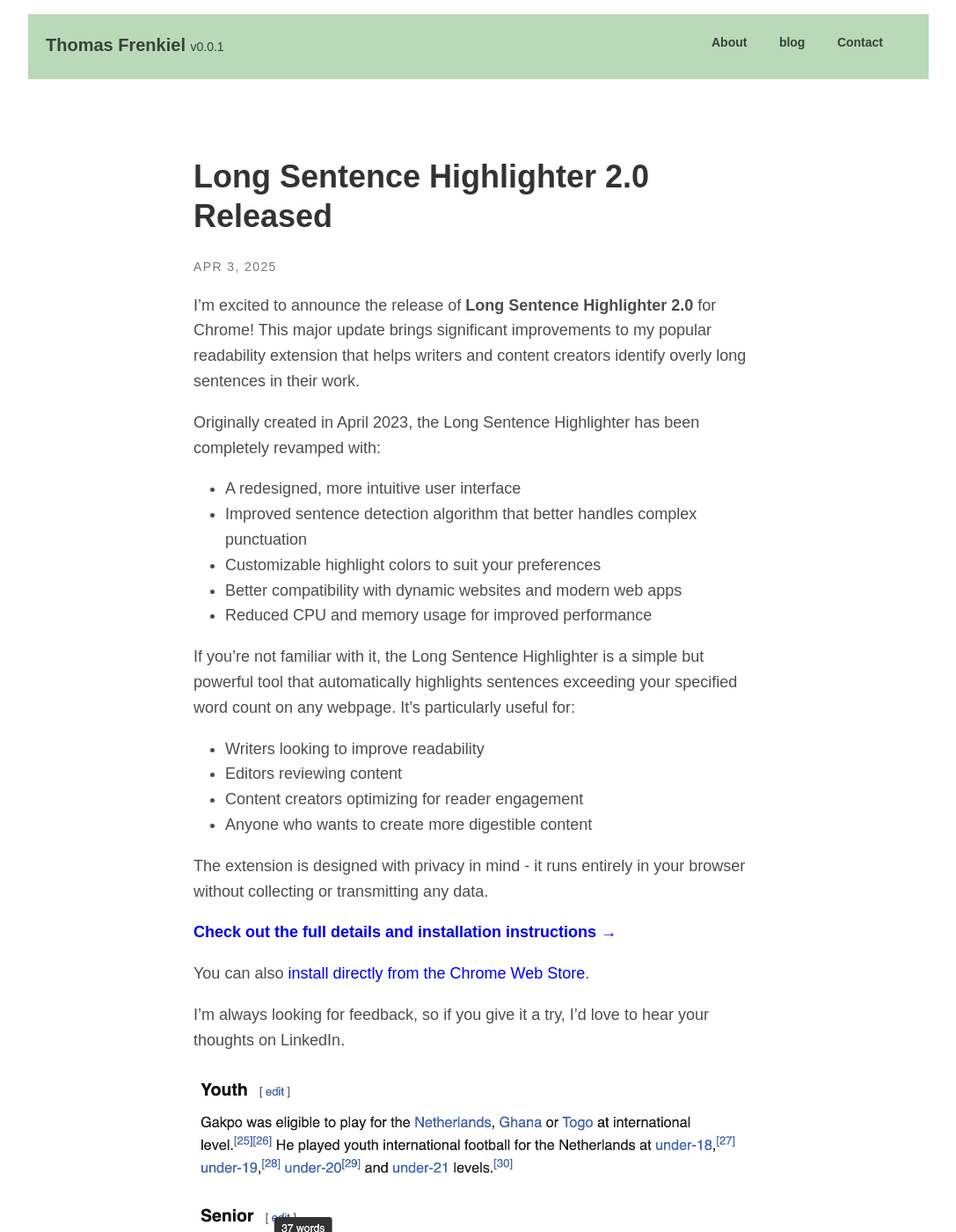
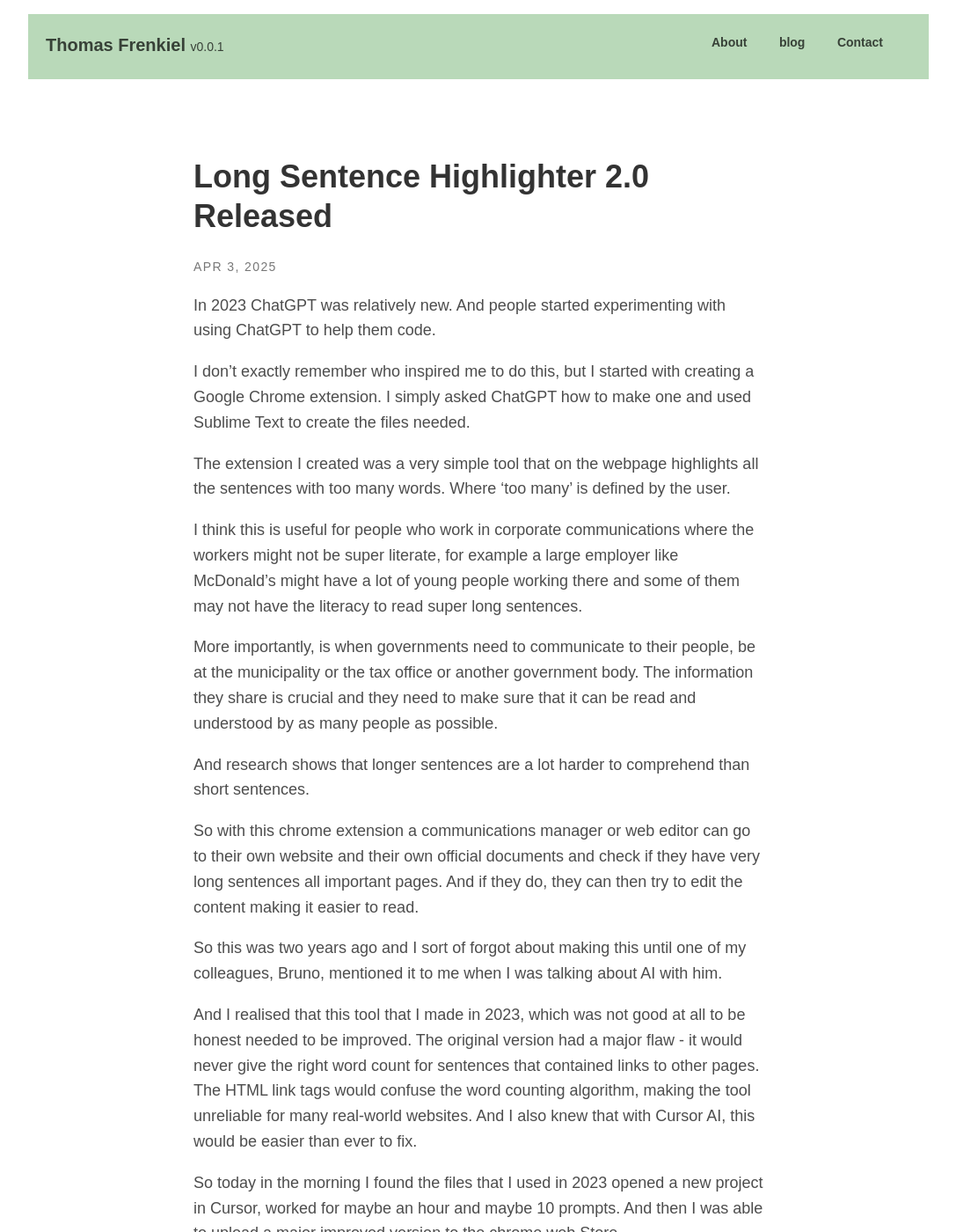
Before and after one commit to tfrenkiel040/website, a Jekyll site: the page built from _posts/2025-04-03-long-sentence-highlighter-v2.md, in a window 1280 px wide and 1400 px high. Shown: the whole window at 88% size, without its empty margins (96-1183 px from the left). Built offline with Jekyll 4.4.1, drawn with Linux system fonts in a browser that asks for light colours; some of the changed text lies outside the part shown.

Commit message:
updated to LSH page and blog

```diff
--- a/_posts/2025-04-03-long-sentence-highlighter-v2.md
+++ b/_posts/2025-04-03-long-sentence-highlighter-v2.md
@@ -5,29 +5,26 @@ date: 2025-04-03
 categories: [Projects, Chrome Extensions, Writing]
 ---
 
-I'm excited to announce the release of **Long Sentence Highlighter 2.0** for Chrome! This major update brings significant improvements to my popular readability extension that helps writers and content creators identify overly long sentences in their work.
+In 2023 ChatGPT was relatively new. And people started experimenting with using ChatGPT to help them code.
 
-Originally created in April 2023, the Long Sentence Highlighter has been completely revamped with:
+I don't exactly remember who inspired me to do this, but I started with creating a Google Chrome extension. I simply asked ChatGPT how to make one and used Sublime Text to create the files needed.
 
-- A redesigned, more intuitive user interface
-- Improved sentence detection algorithm that better handles complex punctuation
-- Customizable highlight colors to suit your preferences
-- Better compatibility with dynamic websites and modern web apps
-- Reduced CPU and memory usage for improved performance
+The extension I created was a very simple tool that on the webpage highlights all the sentences with too many words. Where 'too many' is defined by the user.
 
-If you're not familiar with it, the Long Sentence Highlighter is a simple but powerful tool that automatically highlights sentences exceeding your specified word count on any webpage. It's particularly useful for:
+I think this is useful for people who work in corporate communications where the workers might not be super literate, for example a large employer like McDonald's might have a lot of young people working there and some of them may not have the literacy to read super long sentences.
 
-- Writers looking to improve readability
-- Editors reviewing content
-- Content creators optimizing for reader engagement
-- Anyone who wants to create more digestible content
+More importantly, is when governments need to communicate to their people, be at the municipality or the tax office or another government body. The information they share is crucial and they need to make sure that it can be read and understood by as many people as possible.
 
-The extension is designed with privacy in mind - it runs entirely in your browser without collecting or transmitting any data.
+And research shows that longer sentences are a lot harder to comprehend than short sentences.
 
-**[Check out the full details and installation instructions →](/long-sentence-highlighter/)**
+So with this chrome extension a communications manager or web editor can go to their own website and their own official documents and check if they have very long sentences all important pages. And if they do, they can then try to edit the content making it easier to read.
 
-You can also [install directly from the Chrome Web Store](https://chromewebstore.google.com/detail/fgklfjfnajfdfiefdphepgejkgmlplcc).
+So this was two years ago and I sort of forgot about making this until one of my colleagues, Bruno, mentioned it to me when I was talking about AI with him.
 
-I'm always looking for feedback, so if you give it a try, I'd love to hear your thoughts on LinkedIn.
+And I realised that this tool that I made in 2023, which was not good at all to be honest needed to be improved. The original version had a major flaw - it would never give the right word count for sentences that contained links to other pages. The HTML link tags would confuse the word counting algorithm, making the tool unreliable for many real-world websites. And I also knew that with Cursor AI, this would be easier than ever to fix.
 
-[![Long Sentence Highlighter Screenshot](/assets/images/LSH3.jpg)](/long-sentence-highlighter/)
+So today in the morning I found the files that I used in 2023 opened a new project in Cursor, worked for maybe an hour and maybe 10 prompts. And then I was able to upload a major improved version to the chrome web Store.
+
+I still have some ideas to further improve this chrome extension, but I am happy that I was able to improve it today while taking care of my five month old daughter (everything was basically done during her naps.
+
+If you wanna try it, you can add the long sentence highlighter to Google Chrome [here](https://chromewebstore.google.com/detail/fgklfjfnajfdfiefdphepgejkgmlplcc).
```
Also changed, not shown: long-sentence-highlighter.markdown (+7 -3 lines).
